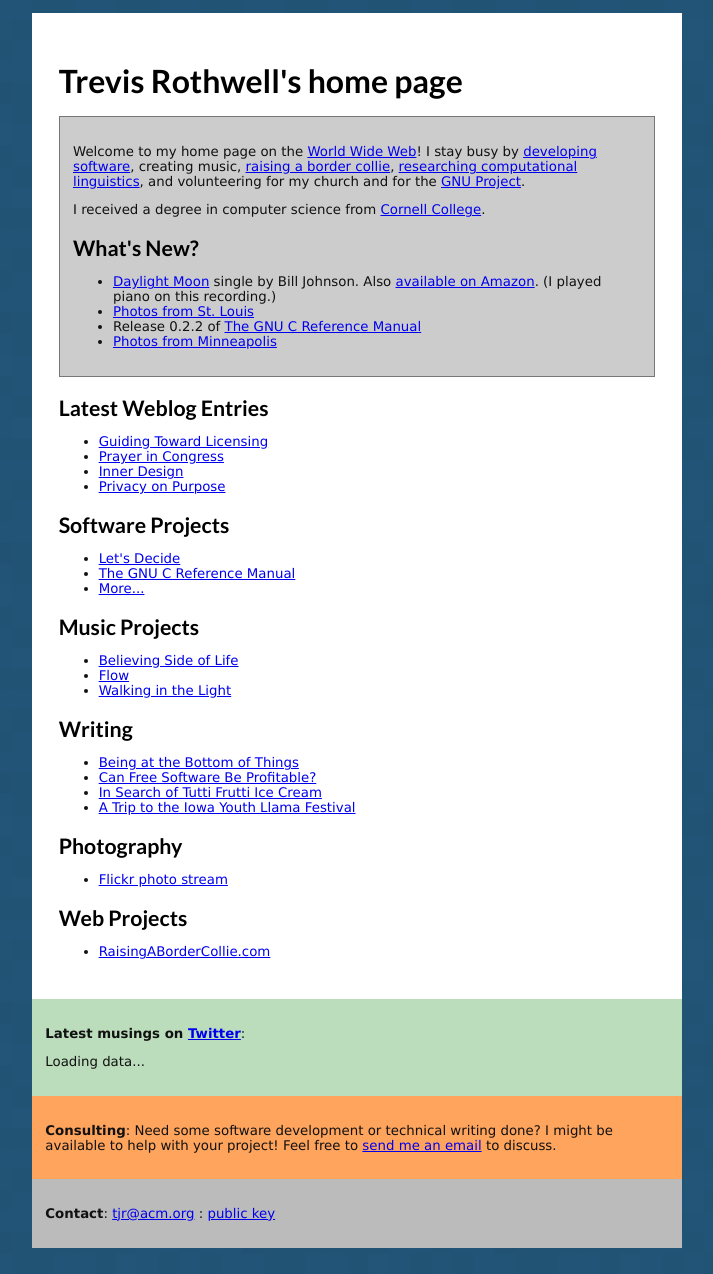
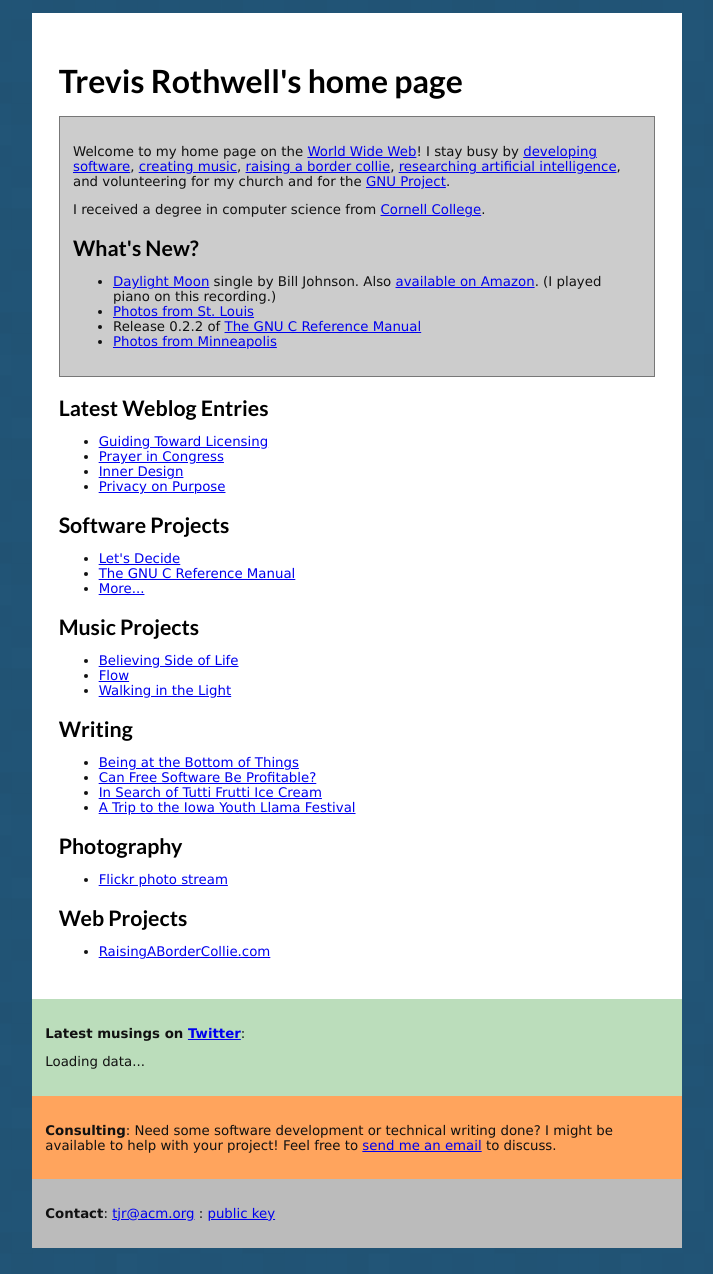
Before and after one commit to tjr/tjr.github.com, a Jekyll site: the page built from index.html, in a window 1280 px wide. Shown: the whole page, without its empty margins (283-996 px from the left). Built offline with Jekyll 4.4.1, drawn with Linux system fonts in a browser that asks for light colours; the list of posts is cut into pages by our own code.

Commit message:
slight tweaks

```diff
--- a/index.html
+++ b/index.html
@@ -37,8 +37,8 @@ title: Trevis Rothwell's home page
 <div class="insertbox">
 <p>
 Welcome to my home page on the <a href="http://www.w3.org/History.html">World Wide Web</a>! I stay busy by <a href="/software/">developing software</a>,
-creating music, <a href="/dogs/samantha">raising a border collie</a>,
-<a href="/research/">researching computational linguistics</a>, and
+<a href="/music/">creating music</a>, <a href="/dogs/samantha">raising a border collie</a>,
+<a href="/research/">researching artificial intelligence</a>, and
 volunteering for my church and for
 the <a href="http://www.gnu.org/">GNU Project</a>.
 </p>
```
